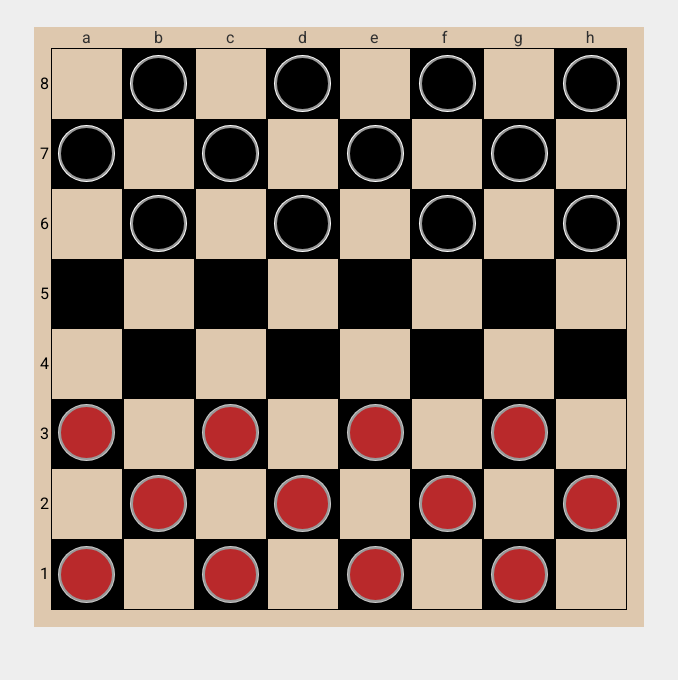
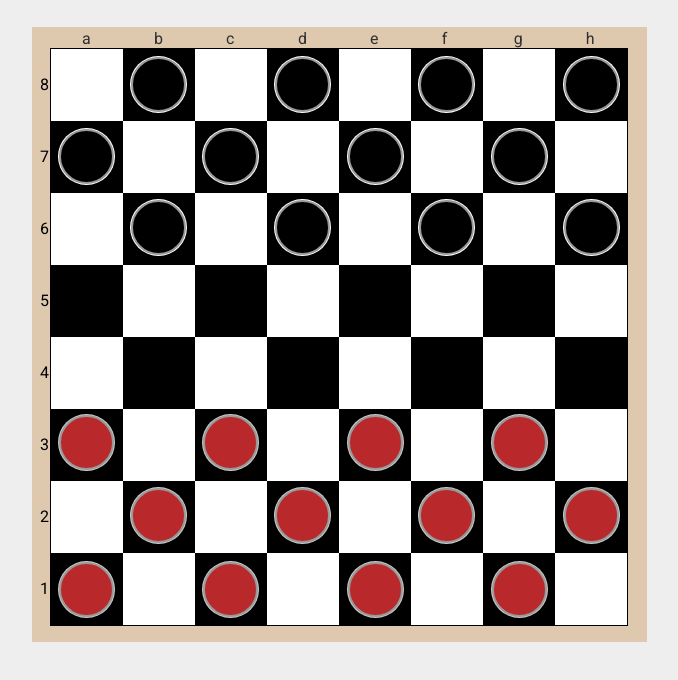
Before and after one commit to panaitov-pm/chess-position, a plain HTML site: page index.html in a window 1280 px wide. Shown: the whole page, without its empty margins (301-979 px from the left). Drawn offline with Linux system fonts and the light colour scheme.

Commit message:
changed html structure and styles

```diff
--- a/css/style.css
+++ b/css/style.css
@@ -1,6 +1,6 @@
-/*
-========GLOBAL
-*/
+/* -----------------------------------------
+ GLOBAL
+----------------------------------------- */
 html,
 body {
 	min-height: 100%;
@@ -14,34 +14,30 @@ body {
 	color: #303030;
 }
 
+/* -----------------------------------------
+ CONTAINER
+----------------------------------------- */
 .container {
 	margin: 27px auto 0;
-	padding: 21px 0;
-	width: 610px;
-	height: 600px;
+	padding: 21px 0 0;
+	width: 615px;
+	height: 615px;
 	background-color: #DEC8AE;
 }
 
+/* -----------------------------------------
+ CHESS
+----------------------------------------- */
 .chess {
 	position: relative;
 	margin: auto;
-	width: 576px;
-	height: 576px;
+	width: 578px;
+	height: 578px;
+	border: 1px solid #000;
 	font-size: 0;
 }
 
-.chess div {
-	display: inline-block;
-	vertical-align: top;
-	border: 1px solid #000;
-}
-
-.chess p {
-	width: 70px;
-	height: 70px;
-}
-
-.chess .number-area {
+.number-area {
 	position: absolute;
 	top: 26px;
 	left: -11px;
@@ -51,7 +47,12 @@ body {
 	color: #000;
 }
 
-.chess .letter-area {
+.number-area p {
+	height: 72px;
+}
+
+
+.letter-area {
 	font-size: 16px;
 	position: absolute;
 	top: -20px;
@@ -66,28 +67,108 @@ body {
 
 }
 
-.chess .letter-area span:last-child {
+.letter-area span:last-child {
 	margin-right: 0;
 }
 
-.a p:nth-child(even),
-.c p:nth-child(even),
-.e p:nth-child(even),
-.g p:nth-child(even){
-	background-color: black;
+/* -----------------------------------------
+ CELL POSITION
+----------------------------------------- */
+.checker,
+.cell {
+	position: absolute;
+}
+.cell {
+	width: 72px;
+	height: 72px;
+}
+.cell--left-b {
+	left: 72px;
+}
+.cell--left-c {
+	left: 144px;
 }
 
-.b p:nth-child(odd),
-.d p:nth-child(odd),
-.f p:nth-child(odd),
-.h p:nth-child(odd){
-	background-color: black;
+.cell--left-d {
+	left: 216px;
 }
 
-.checker {
-	position: absolute;
+.cell--left-e {
+	left: 288px;
 }
 
+.cell--left-f {
+	left: 360px;
+}
+
+.cell--left-g {
+	left: 432px;
+}
+
+.cell--left-h {
+	left: 504px;
+}
+
+.cell--a8 {
+	left: 0;
+}
+.top-0 {
+	top: 0;
+}
+.top-72 {
+	top: 72px;
+}
+.top-144 {
+	top: 144px;
+}
+.top-216 {
+	top: 216px;
+}
+.top-288 {
+	top: 288px;
+}
+.top-360 {
+	top: 360px;
+}
+.top-432{
+	top: 432px;
+}
+.top-504 {
+	top: 504px;
+}
+
+/* -----------------------------------------
+ CELL COLOR
+----------------------------------------- */
+.cell--color-a:nth-child(odd),
+.cell--color-c:nth-child(odd),
+.cell--color-e:nth-child(odd),
+.cell--color-g:nth-child(odd) {
+	background-color: #fff;
+}
+.cell--color-a:nth-child(even),
+.cell--color-c:nth-child(even),
+.cell--color-e:nth-child(even),
+.cell--color-g:nth-child(even) {
+	background-color: #000;
+}
+
+.cell--color-b:nth-child(even),
+.cell--color-d:nth-child(even),
+.cell--color-f:nth-child(even),
+.cell--color-h:nth-child(even) {
+	background-color: #fff;
+}
+.cell--color-b:nth-child(odd),
+.cell--color-d:nth-child(odd),
+.cell--color-f:nth-child(odd),
+.cell--color-h:nth-child(odd) {
+	background-color: #000;
+}
+
+/* -----------------------------------------
+ CHECKERS
+----------------------------------------- */
 .black,
 .white {
 	width: 55px;
@@ -148,7 +229,7 @@ body {
 .f2,
 .f6,
 .f8 {
-	right: 152px;
+	right: 153px;
 }
 .h2,
 .h6,
@@ -163,7 +244,7 @@ body {
 .c1,
 .e1,
 .g1 {
-	bottom: 22px;
+	bottom: 8px;
 }
 
 /* -----------------------------------------
@@ -173,7 +254,7 @@ body {
 .d2,
 .f2,
 .h2 {
-	bottom: 93px;
+	bottom: 82px;
 }
 
 /* -----------------------------------------
@@ -183,7 +264,7 @@ body {
 .c3,
 .e3,
 .g3 {
-	bottom: 164px;
+	bottom: 155px;
 }
 
 /* -----------------------------------------
@@ -193,7 +274,7 @@ body {
 .d6,
 .f6,
 .h6 {
-	top: 148px;
+	top: 151px;
 }
 
 /* -----------------------------------------
@@ -203,7 +284,7 @@ body {
 .c7,
 .e7,
 .g7 {
-	top: 78px;
+	top: 80px;
 }
 
 /* -----------------------------------------
--- a/index.html
+++ b/index.html
@@ -44,86 +44,78 @@
         		<span>g</span>
         		<span>h</span>
         	</div>
-            <div class="a">
-                <p class="8"></p>
-                <p class="7"></p>
-                <p class="6"></p>
-                <p class="5"></p>
-                <p class="4"></p>
-                <p class="3"></p>
-                <p class="2"></p>
-                <p class="1"></p>
-            </div>
-            <div class="b">
-                <p class="8"></p>
-                <p class="7"></p>
-                <p class="6"></p>
-                <p class="5"></p>
-                <p class="4"></p>
-                <p class="3"></p>
-                <p class="2"></p>
-                <p class="1"></p>
-            </div>
-            <div class="c">
-                <p class="8"></p>
-                <p class="7"></p>
-                <p class="6"></p>
-                <p class="5"></p>
-                <p class="4"></p>
-                <p class="3"></p>
-                <p class="2"></p>
-                <p class="1"></p>
-            </div>
-            <div class="d">
-                <p class="8"></p>
-                <p class="7"></p>
-                <p class="6"></p>
-                <p class="5"></p>
-                <p class="4"></p>
-                <p class="3"></p>
-                <p class="2"></p>
-                <p class="1"></p>
-            </div>
-            <div class="e">
-                <p class="8"></p>
-                <p class="7"></p>
-                <p class="6"></p>
-                <p class="5"></p>
-                <p class="4"></p>
-                <p class="3"></p>
-                <p class="2"></p>
-                <p class="1"></p>
-            </div>
-            <div class="f">
-                <p class="8"></p>
-                <p class="7"></p>
-                <p class="6"></p>
-                <p class="5"></p>
-                <p class="4"></p>
-                <p class="3"></p>
-                <p class="2"></p>
-                <p class="1"></p>
-            </div>
-            <div class="g">
-                <p class="8"></p>
-                <p class="7"></p>
-                <p class="6"></p>
-                <p class="5"></p>
-                <p class="4"></p>
-                <p class="3"></p>
-                <p class="2"></p>
-                <p class="1"></p>
-            </div>
-            <div class="h">
-                <p class="8"></p>
-                <p class="7"></p>
-                <p class="6"></p>
-                <p class="5"></p>
-                <p class="4"></p>
-                <p class="3"></p>
-                <p class="2"></p>
-                <p class="1"></p>
-            </div>
+            <div class="cell cell--a8 cell--color-a top-0"></div>
+            <div class="cell cell--a7 cell--color-a top-72"></div>
+            <div class="cell cell--a6 cell--color-a top-144"></div>
+            <div class="cell cell--a5 cell--color-a top-216"></div>
+            <div class="cell cell--a4 cell--color-a top-288"></div>
+            <div class="cell cell--a3 cell--color-a top-360"></div>
+            <div class="cell cell--a2 cell--color-a top-432"></div>
+            <div class="cell cell--a1 cell--color-a top-504"></div>
+
+            <div class="cell cell--b8 cell--color-b cell--left-b top-0"></div>
+            <div class="cell cell--b7 cell--color-b cell--left-b top-72"></div>
+            <div class="cell cell--b6 cell--color-b cell--left-b top-144"></div>
+            <div class="cell cell--b5 cell--color-b cell--left-b top-216"></div>
+            <div class="cell cell--b4 cell--color-b cell--left-b top-288"></div>
+            <div class="cell cell--b3 cell--color-b cell--left-b top-360"></div>
+            <div class="cell cell--b2 cell--color-b cell--left-b top-432"></div>
+            <div class="cell cell--b1 cell--color-b cell--left-b top-504"></div>
+
+            <div class="cell cell--c8 cell--color-c cell--left-c top-0"></div>
+            <div class="cell cell--c7 cell--color-c cell--left-c top-72"></div>
+            <div class="cell cell--c6 cell--color-c cell--left-c top-144"></div>
+            <div class="cell cell--c5 cell--color-c cell--left-c top-216"></div>
+            <div class="cell cell--c4 cell--color-c cell--left-c top-288"></div>
+            <div class="cell cell--c3 cell--color-c cell--left-c top-360"></div>
+            <div class="cell cell--c2 cell--color-c cell--left-c top-432"></div>
+            <div class="cell cell--c1 cell--color-c cell--left-c top-504"></div>
+
+            <div class="cell cell--d8 cell--color-d cell--left-d top-0"></div>
+            <div class="cell cell--d7 cell--color-d cell--left-d top-72"></div>
+            <div class="cell cell--d6 cell--color-d cell--left-d top-144"></div>
+            <div class="cell cell--d5 cell--color-d cell--left-d top-216"></div>
+            <div class="cell cell--d4 cell--color-d cell--left-d top-288"></div>
+            <div class="cell cell--d3 cell--color-d cell--left-d top-360"></div>
+            <div class="cell cell--d2 cell--color-d cell--left-d top-432"></div>
+            <div class="cell cell--d1 cell--color-d cell--left-d top-504"></div>
+
+            <div class="cell cell--e8 cell--color-e cell--left-e top-0"></div>
+            <div class="cell cell--e7 cell--color-e cell--left-e top-72"></div>
+            <div class="cell cell--e6 cell--color-e cell--left-e top-144"></div>
+            <div class="cell cell--e5 cell--color-e cell--left-e top-216"></div>
+            <div class="cell cell--e4 cell--color-e cell--left-e top-288"></div>
+            <div class="cell cell--e3 cell--color-e cell--left-e top-360"></div>
+            <div class="cell cell--e2 cell--color-e cell--left-e top-432"></div>
+            <div class="cell cell--e1 cell--color-e cell--left-e top-504"></div>
+
+            <div class="cell cell--f8 cell--color-f cell--left-f top-0"></div>
+            <div class="cell cell--f7 cell--color-f cell--left-f top-72"></div>
+            <div class="cell cell--f6 cell--color-f cell--left-f top-144"></div>
+            <div class="cell cell--f5 cell--color-f cell--left-f top-216"></div>
+            <div class="cell cell--f4 cell--color-f cell--left-f top-288"></div>
+            <div class="cell cell--f3 cell--color-f cell--left-f top-360"></div>
+            <div class="cell cell--f2 cell--color-f cell--left-f top-432"></div>
+            <div class="cell cell--f1 cell--color-f cell--left-f top-504"></div>
+
+            <div class="cell cell--g8 cell--color-g cell--left-g top-0"></div>
+            <div class="cell cell--g7 cell--color-g cell--left-g top-72"></div>
+            <div class="cell cell--g6 cell--color-g cell--left-g top-144"></div>
+            <div class="cell cell--g5 cell--color-g cell--left-g top-216"></div>
+            <div class="cell cell--g4 cell--color-g cell--left-g top-288"></div>
+            <div class="cell cell--g3 cell--color-g cell--left-g top-360"></div>
+            <div class="cell cell--g2 cell--color-g cell--left-g top-432"></div>
+            <div class="cell cell--g1 cell--color-g cell--left-g top-504"></div>
+
+            <div class="cell cell--h8 cell--color-h cell--left-h top-0"></div>
+            <div class="cell cell--h7 cell--color-h cell--left-h top-72"></div>
+            <div class="cell cell--h6 cell--color-h cell--left-h top-144"></div>
+            <div class="cell cell--h5 cell--color-h cell--left-h top-216"></div>
+            <div class="cell cell--h4 cell--color-h cell--left-h top-288"></div>
+            <div class="cell cell--h3 cell--color-h cell--left-h top-360"></div>
+            <div class="cell cell--h2 cell--color-h cell--left-h top-432"></div>
+            <div class="cell cell--h1 cell--color-h cell--left-h top-504"></div>
+
             <i class="checker black b8"></i>
             <i class="checker black d8"></i>
             <i class="checker black f8"></i>
```
